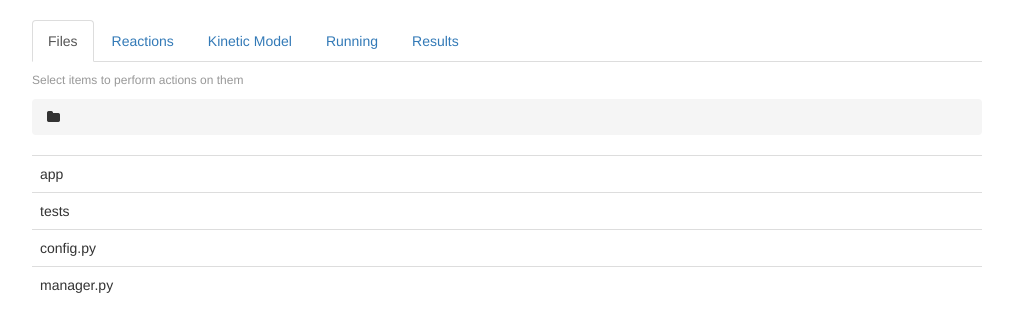
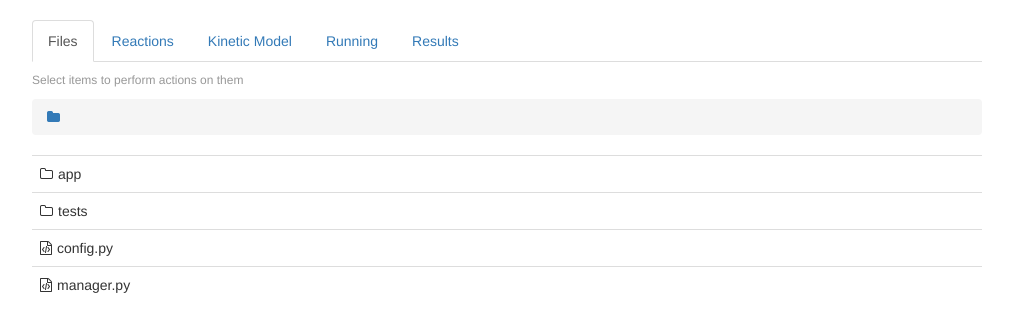
Before and after one commit to PytLab/scaks-hub, a Flask app: page /tree/ in a window 1280 px wide. Shown: the part 52-384 px from the top of the page, without its empty margins (133-1146 px from the left). Run offline with Flask 2, Linux system fonts and the light colour scheme; some libraries are stand-ins or nearby versions.

Commit message:
添加文件系统中图标

```diff
--- a/app/static/css/kynetix.css
+++ b/app/static/css/kynetix.css
@@ -17,3 +17,7 @@
     font-size: 12px;
     opacity: 0.5;
 }
+
+.filetree i {
+    margin-right: 5px;
+}
--- a/app/templates/filepath.html
+++ b/app/templates/filepath.html
@@ -1,7 +1,7 @@
 <!-- Bread crumb navigator for file location -->
 <ul class="breadcrumb">
-    <li><i class="fa fa-folder" aria-hidden="true"></i></li>
+    <li><a href="{{ url_for('main.index') }}"><i class="fa fa-folder" aria-hidden="true"></i></a></li>
     {% for link, subdir in links_paths %}
-    <li><a href="{{ link }}">{{ subdir }}</a></li>
+    <li><b><a href="{{ link }}">{{ subdir }}</a></b></li>
     {% endfor %}
 </ul>
--- a/app/templates/filetable.html
+++ b/app/templates/filetable.html
@@ -2,16 +2,24 @@
 <div class="row">
     <div class="table-responsive">
         {% include "filepath.html" %}
-        <table class="table table-hover">
+        <table class="table table-hover filetree">
             <tbody>
             {% if dirs %}
                 {% for dir in dirs %}
-                <tr><td>{{ dir }}</td></tr>
+                <tr><td><i class="fa fa-folder-o"></i>{{ dir }}</td></tr>
                 {% endfor %}
             {% endif %}
             {% if files %}
                 {% for file in files %}
-                <tr><td>{{ file }}</td></tr>
+                    {% if file.split('.')[-1] in ['py', 'js', 'cpp', 'c', 'css', 'html']%}
+                    <tr><td><i class="fa fa-file-code-o"></i>{{ file }}</td></tr>
+                    {% elif file.split('.')[-1] in ['txt', 'conf'] %}
+                    <tr><td><i class="fa fa-file-text-o"></i>{{ file }}</td></tr>
+                    {% elif file.split('.')[-1] in ['zip', 'rar', 'tar', 'tgz', 'gz'] %}
+                    <tr><td><i class="fa fa-file-zip-o"></i>{{ file }}</td></tr>
+                    {% else %}
+                    <tr><td><i class="fa fa-file-o"></i>{{ file }}</td></tr>
+                    {% endif %}
                 {% endfor %}
             {% endif %}
             </tbody>
```
